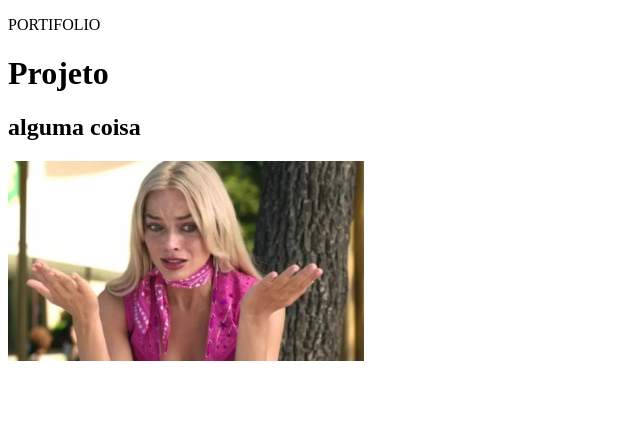
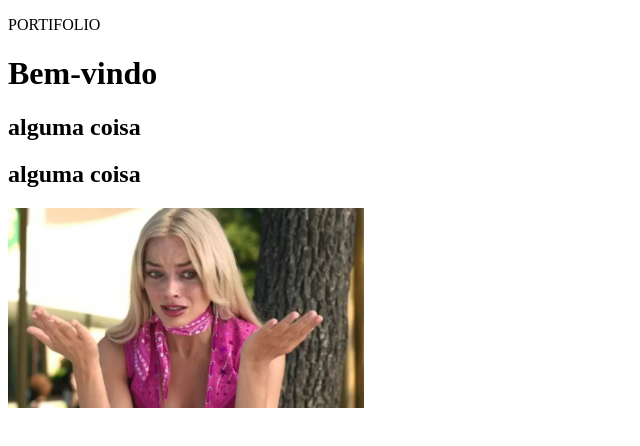
Before and after one commit to beatus333/portif-lio, a plain HTML site: page index.html in a window 1280 px wide. Shown: the whole page, without its empty margins (0-640 px from the left). Drawn offline with Linux system fonts and the light colour scheme.

Commit message:
Update index.html

```diff
--- a/index.html
+++ b/index.html
@@ -7,8 +7,9 @@
 </head>
 <body>
     <p>PORTIFOLIO </p>
-    <p><h1>Projeto</h1></p>
+    <p><h1>Bem-vindo</h1></p>
     <p><h2>alguma coisa</h2></p>
+     <p><h2>alguma coisa</h2></p>
     <img src="img/sad barbie.jpg" height="200px" alt="imagem de alguma coisa" srcset="">
 
 
```
